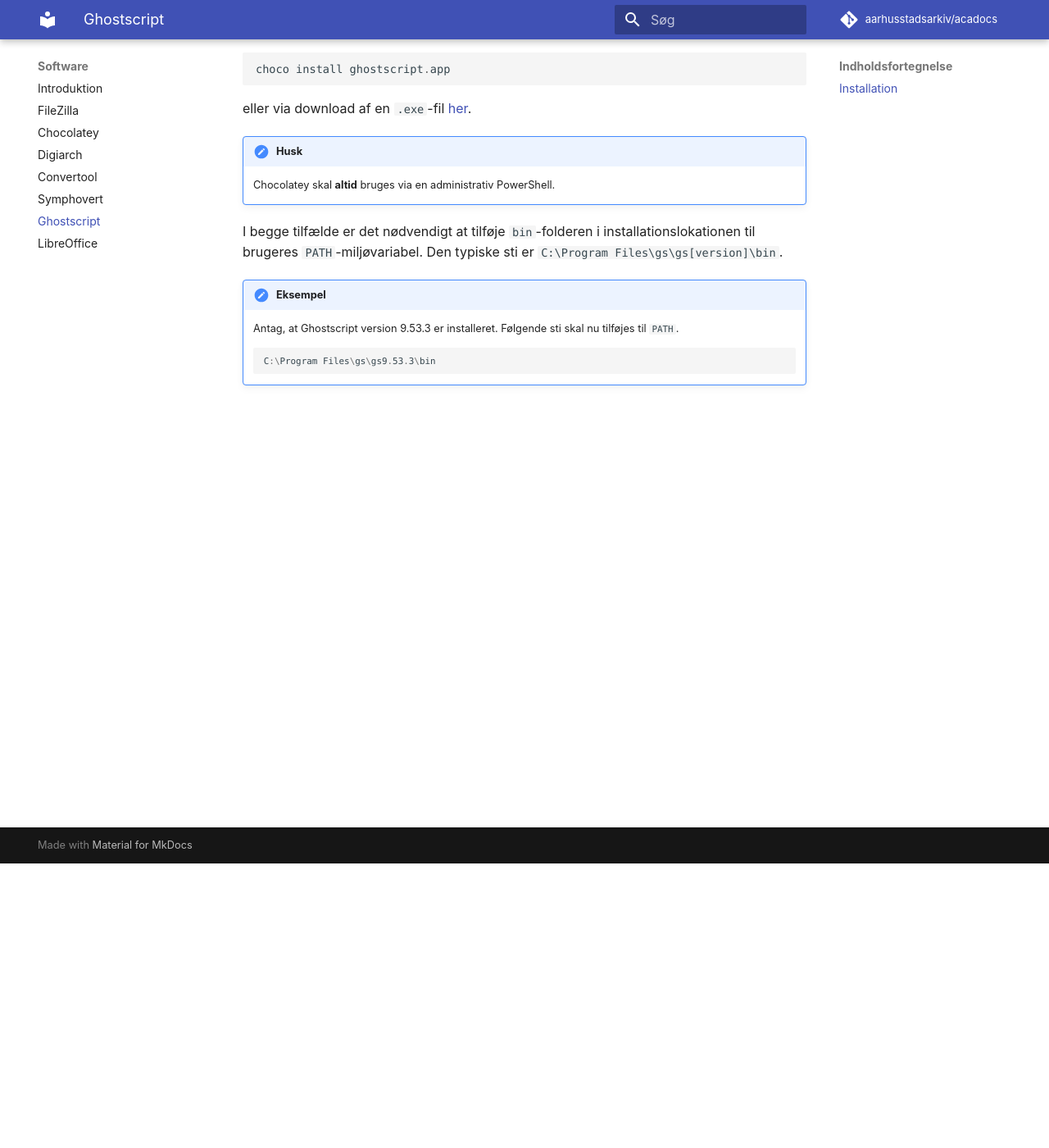
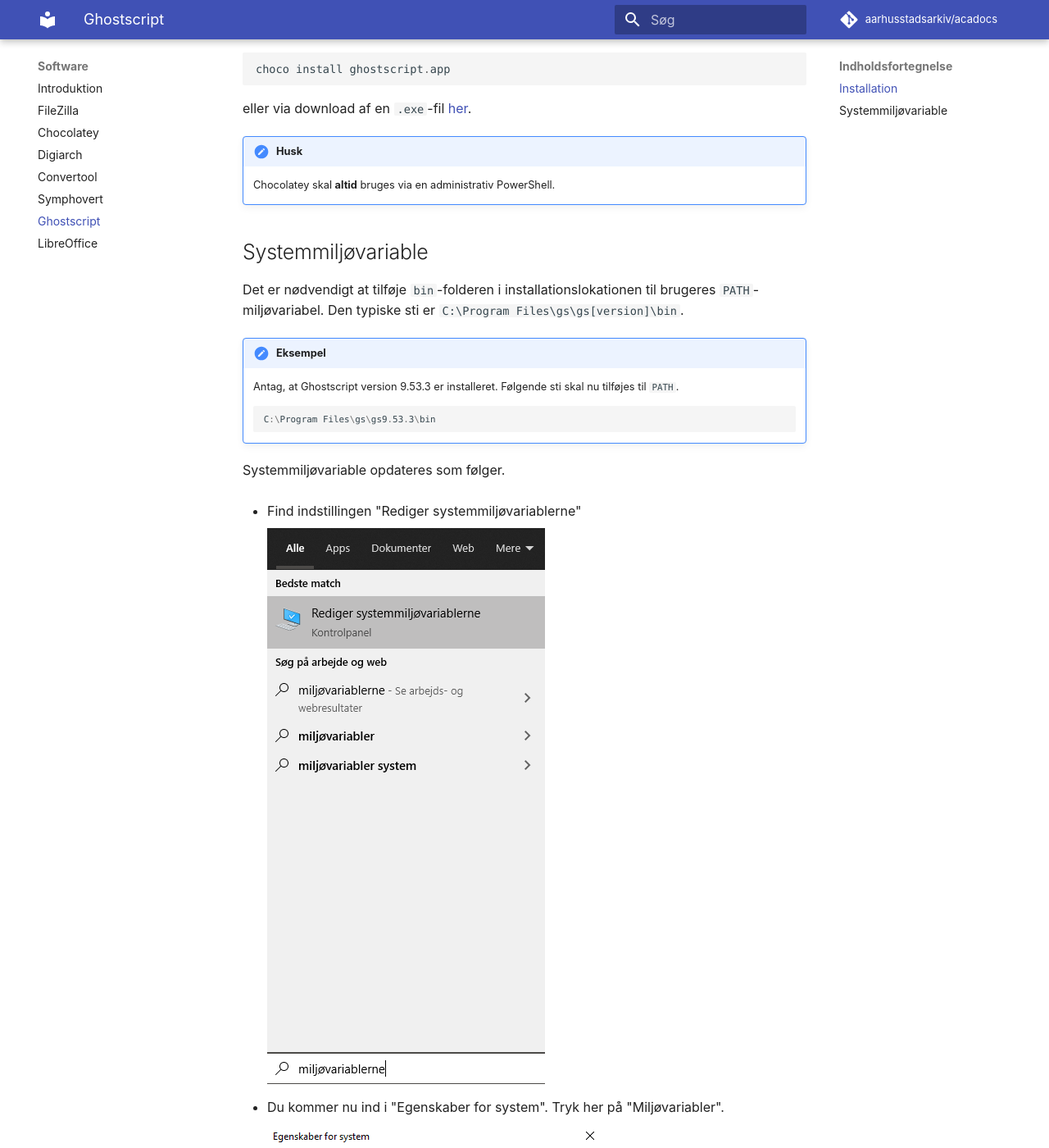
Before and after one commit to aarhusstadsarkiv/acadocs, an MkDocs documentation site: the page built from docs/software/ghostscript.md, in a window 1280 px wide and 1400 px high, scrolled down 347 px. Shown: the whole window at 82% size. Built offline with MkDocs 1.6.1 and Material for MkDocs 9.7.7, drawn with Linux system fonts in a browser that asks for light colours; comment, search, counter and statistics services are not loaded; some of the changed text lies outside the part shown.

Commit message:
Add environment variable guide (#48)
* Add sys env guide PNGs

* Begin gs sys env guide

* Add gs path guide

````diff
--- a/docs/software/ghostscript.md
+++ b/docs/software/ghostscript.md
@@ -12,10 +12,31 @@
 !!! attention "Husk"
     Chocolatey skal **altid** bruges via en administrativ PowerShell.
 
-I begge tilfælde er det nødvendigt at tilføje `bin`-folderen i installationslokationen til brugeres `PATH`-miljøvariabel. Den typiske sti er `C:\Program Files\gs\gs[version]\bin`.
+
+## Systemmiljøvariable
+
+Det er nødvendigt at tilføje `bin`-folderen i installationslokationen til brugeres `PATH`-miljøvariabel. Den typiske sti er `C:\Program Files\gs\gs[version]\bin`.
 
 !!! hint "Eksempel"
     Antag, at Ghostscript version 9.53.3 er installeret. Følgende sti skal nu tilføjes til `PATH`.
     ```powershell
     C:\Program Files\gs\gs9.53.3\bin
     ```
+
+Systemmiljøvariable opdateres som følger.
+
+- Find indstillingen "Rediger systemmiljøvariablerne"
+
+    ![Rediger systemmiljøvariablerne](../img/find_env.png)
+
+- Du kommer nu ind i "Egenskaber for system". Tryk her på "Miljøvariabler".
+
+    ![Egenskaber for system](../img/sys_attr.png)
+
+- Find `Path` i miljøvariabler og tryk "rediger".
+
+   ![Miljøvariabler](../img/env_vars.png)
+
+- Tryk på "Ny" og tilføj den ønskede sti.
+
+    ![Ny miljøvariabel](../img/new_env_var.png)
````
Also changed, not shown: docs/img/edit_env_vars.png (added), docs/img/env_vars.png (added), docs/img/find_env.png (added), docs/img/new_env_var.png (added), docs/img/sys_attr.png (added).
